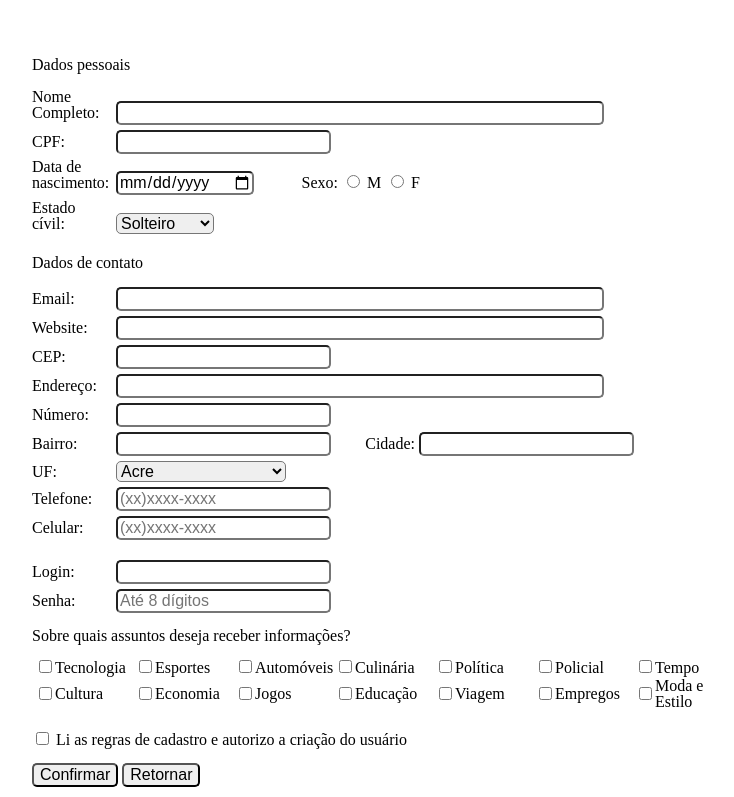
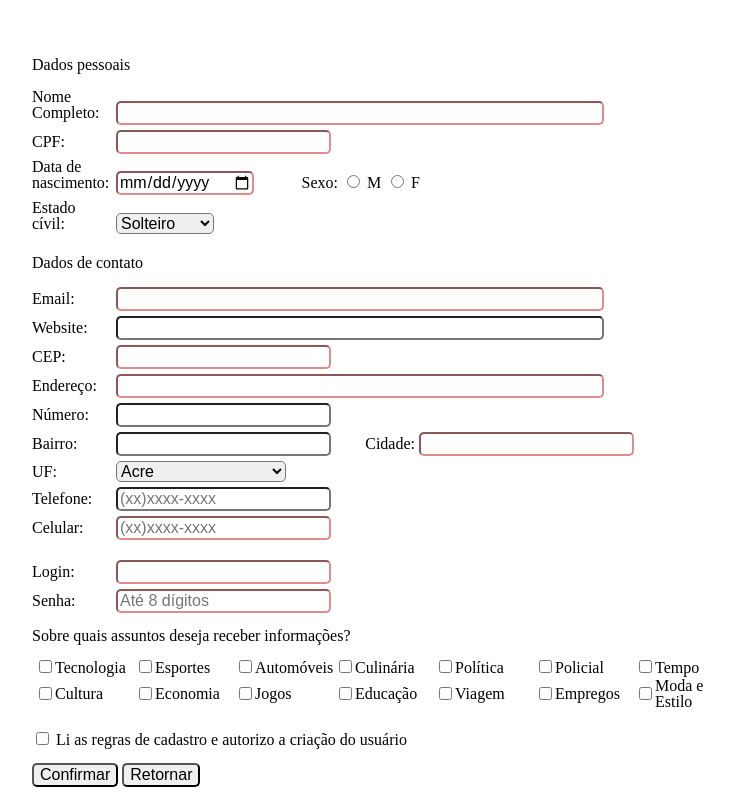
Before and after one commit to soulwill1/FUNDAMENTOS-DE-WEB_UFMS, a plain HTML site: page index.html in a window 1280 px wide. Shown: the part 71-868 px from the top of the page, without its empty margins (168-902 px from the left). Drawn offline with Linux system fonts and the light colour scheme.

Commit message:
update 1.3

```diff
--- a/style.css
+++ b/style.css
@@ -9,6 +9,10 @@ input, select, textarea, button {
 label{
     width: 80px;
     display: inline-block;
+}
+
+input:invalid {
+    border-color: #df8c8c;
 }
 
 .input-css{
```
